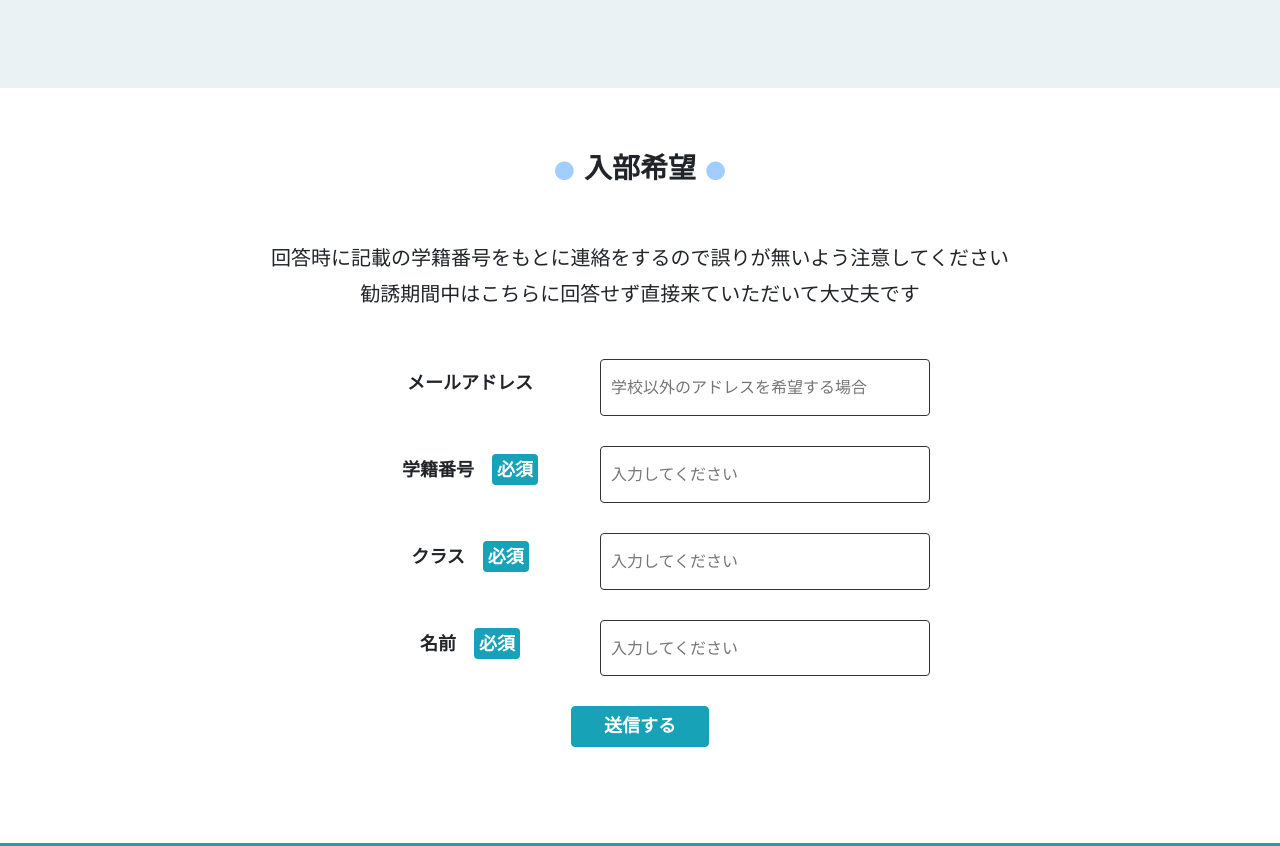
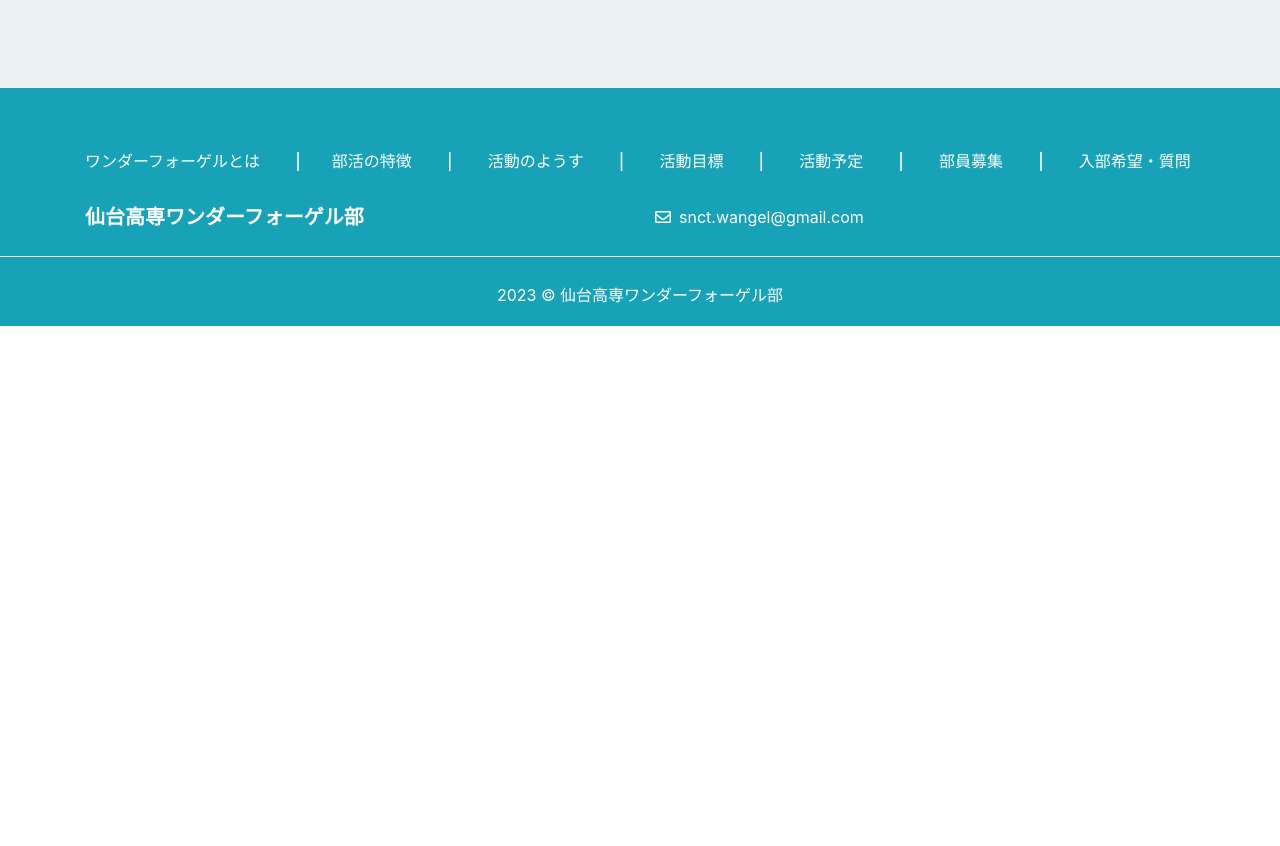
Before and after one commit to Subaru8556/wandervogel, a plain HTML site: page direct.html in a window 1280 px wide. Shown: the part 1627-2473 px from the top of the page. After the commit the page ends 1953 px from the top, so only its background shows below. Drawn offline with nearby package versions, Linux system fonts and the light colour scheme.

Commit message:
2024年度修正

```diff
--- a/direct.html
+++ b/direct.html
@@ -66,7 +66,6 @@
                             <p class="h3 font-weight-bold text-center">昼休み</p>
                             <p class="h6 text-center">※勧誘期間中のみ実施</p>
                             <p class="h6 text-center top-margin">勧誘期間後も<a href="anonymous.html">こちら</a>から質問を受け付けています</p>
-                            <p class="h6 text-center">勧誘期間後の入部希望は以下の<a href="#sec1">こちら</a>のフォームからお願いします</p>
                             <p class="h6 text-center top-margin">その他お問い合わせは下のリンクからお願いします</p>
                             <p class="text-center"><a href="mailto:snct.wangel@gmail.com?subject=%E3%83%AF%E3%83%B3%E3%83%80%E3%83%BC%E3%83%95%E3%82%A9%E3%83%BC%E3%82%B2%E3%83%AB%E9%83%A8%E5%95%8F%E3%81%84%E5%90%88%E3%82%8F%E3%81%9B&body=%E5%90%8D%E5%89%8D%20%3A%20%0D%0A%E5%86%85%E5%AE%B9%20%3A%20">その他お問い合わせ</a></p>
                         </div>
@@ -76,50 +75,6 @@
                             <img src="img/snct-map.jpg" alt="" class="w-100 mb-4">
                         </div>
                     </div>
-                </div>
-            </div>
-        </div>
-    </section>
-
-    <section class="position-relative pt-5" id="sec1">
-        <div class="bg-white half half-lightblue"></div>
-        <div class="text-center position-relative">
-            <h2 class="h3 dot font-weight-bold pt-3 pb-5 mb-0">入部希望</h2>
-        </div>
-        <div class="bg-white pb-5">
-            <div class="container pb-5 top-padding-10">
-                <p class="h5 text-center">回答時に記載の学籍番号をもとに連絡をするので誤りが無いよう注意してください</p>
-                <p class="h5 text-center">勧誘期間中はこちらに回答せず直接来ていただいて大丈夫です</p>
-                <div class="top-margin">
-                    <form class="c-form top" action="https://docs.google.com/forms/d/e/1FAIpQLSebkR9Kcj87Jj_4VkR5YZM0nHRVs030iDLgkyjajAJ-W_LTAQ/formResponse" method="POST" target="hidden-iframe" onsubmit="submitted=true;">
-                        <div class="c-form__item top-padding-10">
-                            <label class="c-form__label text-center" for="mail-l">メールアドレス</label>
-                            <input name="entry.383371355" class="c-form__input" id="mail-input" placeholder="学校以外のアドレスを希望する場合" type="email"/>
-                        </div>
-                        <div class="c-form__item top-padding-10">
-                            <label class="c-form__label text-center" for="num-l">学籍番号<span class="c-form__required">必須</span></label>
-                            <input name="entry.993542382" class="c-form__input" id="num-input" placeholder="入力してください" type="text" required="required"/>
-                        </div>
-                        <div class="c-form__item top-padding-10">
-                            <label class="c-form__label text-center" for="class-l">クラス<span class="c-form__required">必須</span></label>
-                            <input name="entry.1612645838" class="c-form__input" id="class-input" placeholder="入力してください" type="text" required="required"/>
-                        </div>
-                        <div class="c-form__item top-padding-10">
-                            <label class="c-form__label text-center" for="name-l">名前<span class="c-form__required">必須</span></label>
-                            <input name="entry.1723001625" class="c-form__input" id="name-input" placeholder="入力してください" type="text" required="required"/>
-                        </div>
-                        <div class="c-form__submit top-padding-10">
-                            <button type="submit">送信する</button>
-                        </div>
-                    </form>
-                    <script type="text/javascript">
-                        let submitted = false;
-                        const mi = document.getElementById('mail-input');
-                        const nui = document.getElementById('num-input');
-                        const ci = document.getElementById('class-input');
-                        const nai = document.getElementById('name-input');
-                    </script>
-                    <iframe name="hidden-iframe" id="hidden-iframe" style="display: none" onload="if(submitted){window.location='#sec1';mi.value='';nui.value='';ci.value='';nai.value='';}"></iframe>
                 </div>
             </div>
         </div>
```
Also changed, not shown: index.html (+3 -3 lines).
